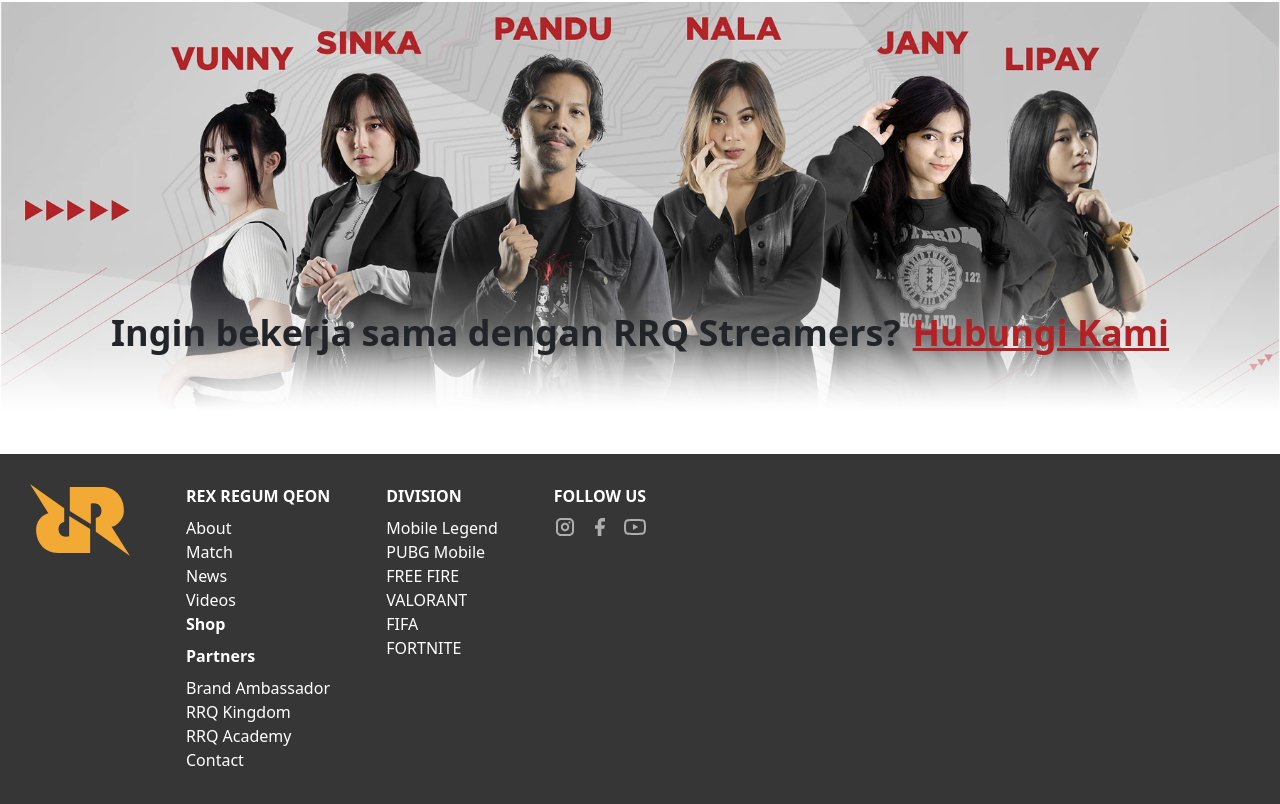
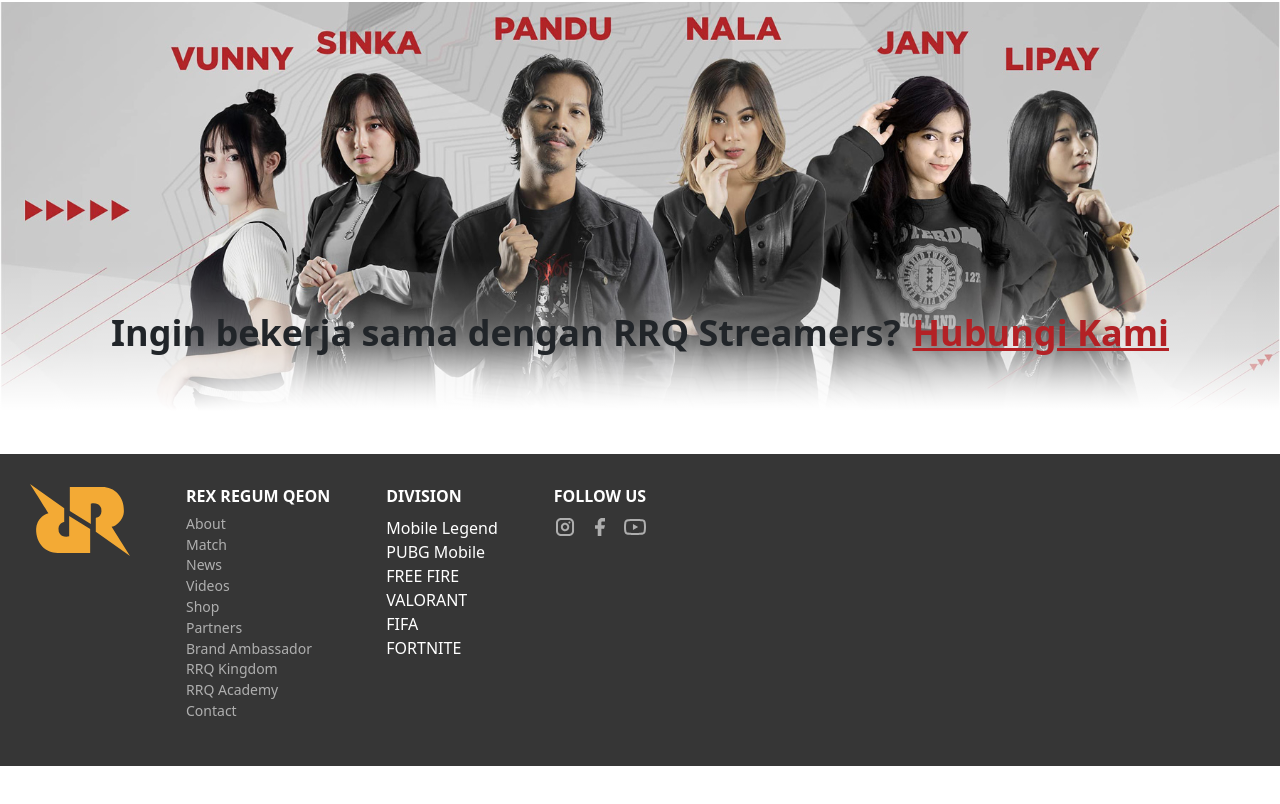
Before and after one commit to Opanpan/rrq-web-app, a React (Create React App) app: page / in a window 1280 px wide. Shown: the part 3503-4307 px from the top of the page. After the commit the page ends 4269 px from the top, so only its background shows below. Built offline with nearby package versions, Linux system fonts and the light colour scheme.

Commit message:
style h5 tag

```diff
--- a/src/components/FooterItem.jsx
+++ b/src/components/FooterItem.jsx
@@ -29,16 +29,36 @@
             <Col className="col-auto">
               <ul>
                 <li className="li-title">REX REGUM QEON</li>
-                <li>About</li>
-                <li>Match</li>
-                <li>News</li>
-                <li>Videos</li>
-                <li className="li-title">Shop</li>
-                <li className="li-title">Partners</li>
-                <li>Brand Ambassador</li>
-                <li>RRQ Kingdom</li>
-                <li>RRQ Academy</li>
-                <li>Contact</li>
+                <li>
+                  <h5>About</h5>
+                </li>
+                <li>
+                  <h5>Match</h5>
+                </li>
+                <li>
+                  <h5>News</h5>
+                </li>
+                <li>
+                  <h5>Videos</h5>
+                </li>
+                <li>
+                  <h5>Shop</h5>
+                </li>
+                <li>
+                  <h5>Partners</h5>
+                </li>
+                <li>
+                  <h5>Brand Ambassador</h5>
+                </li>
+                <li>
+                  <h5>RRQ Kingdom</h5>
+                </li>
+                <li>
+                  <h5>RRQ Academy</h5>
+                </li>
+                <li>
+                  <h5>Contact</h5>
+                </li>
               </ul>
             </Col>
             <Col className="col-auto">
--- a/src/components/FooterItem.scss
+++ b/src/components/FooterItem.scss
@@ -2,27 +2,22 @@
   background-color: #363636;
   padding: 30px;
 
+  .li-title {
+    font-weight: 700;
+    margin-bottom: 8px;
+  }
+
   li {
     color: white;
     list-style-type: none;
-  }
-
-  a {
-    color: white;
-    text-decoration: none;
-    :hover {
-      cursor: pointer;
+    h5 {
+      opacity: 60%;
       color: white;
-      opacity: 100%;
+      margin-bottom: 4px;
+      &:hover {
+        opacity: 100%;
+        cursor: pointer;
+      }
     }
   }
 }
-
-.li-title {
-  font-weight: 700;
-  margin-bottom: 8px;
-
-  li {
-    opacity: 100%;
-  }
-}
```
